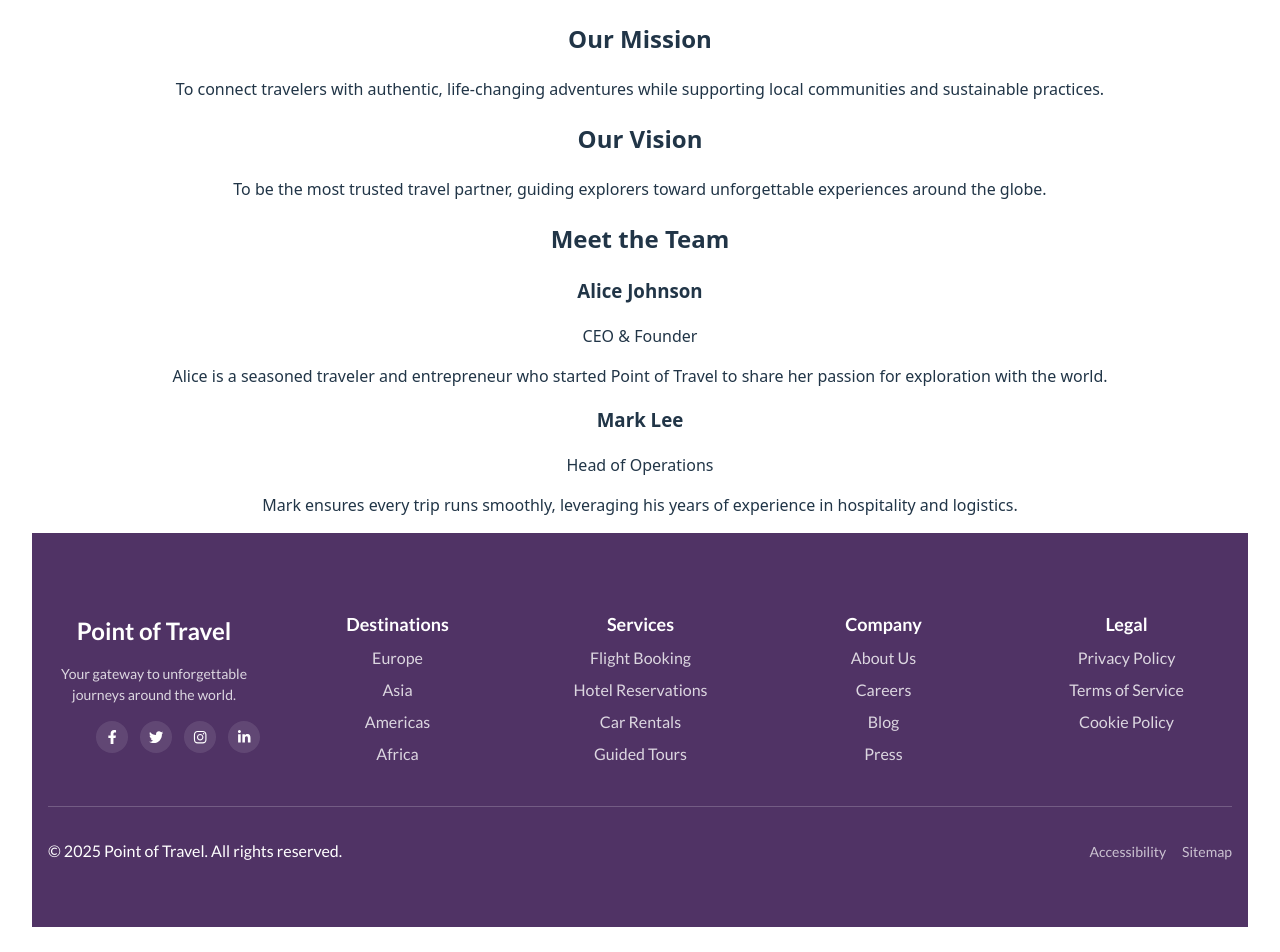
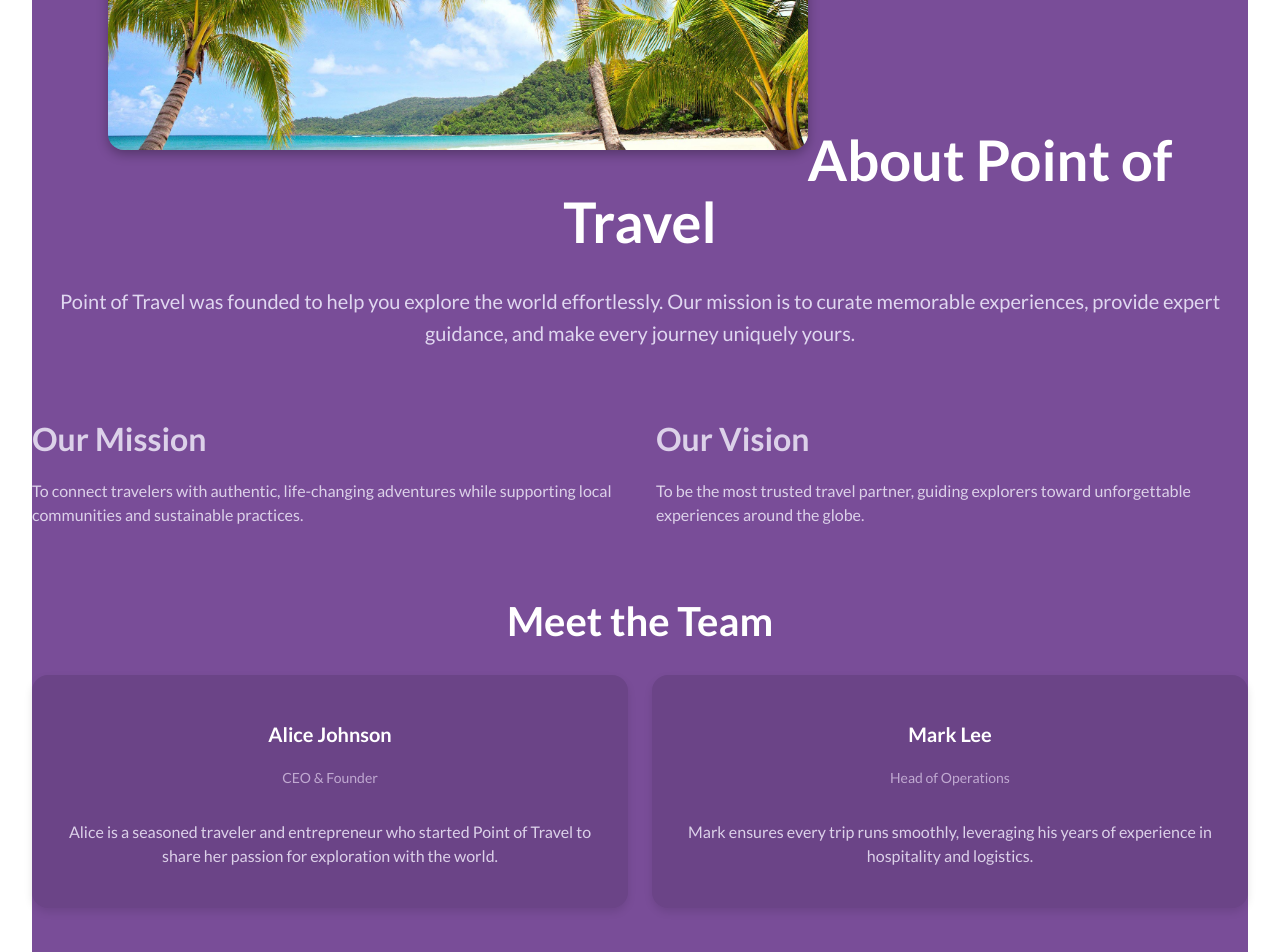
Before and after one commit to gerti064/pointoftravel, a React (Vite) app: page /about in a window 1280 px wide. Shown: the part 220-1172 px from the top of the page. Built offline with nearby package versions, Linux system fonts and the light colour scheme; no server answers.

Commit message:
Started making about part

```diff
--- a/package.json
+++ b/package.json
@@ -24,7 +24,7 @@
     "@types/react": "^19.1.6",
     "@types/react-dom": "^19.1.6",
     "@types/react-router-dom": "^5.3.3",
-    "@vitejs/plugin-react": "^4.4.1",
+    "@vitejs/plugin-react": "^4.5.2",
     "eslint": "^9.25.0",
     "eslint-plugin-react-hooks": "^5.2.0",
     "eslint-plugin-react-refresh": "^0.4.19",
--- /dev/null
+++ b/src/components/about/About.css
@@ -0,0 +1,140 @@
+/* About Section Styles */
+html, body {
+  margin: 0;
+  padding: 0;
+  box-sizing: border-box; /* Good practice for consistent box model behavior */
+}
+.about-section {
+
+  padding-top: 4rem;
+  padding-bottom: 4rem;
+  background-color: #794d98; /* bg-color-1 */
+  color: #ffffff;
+}
+
+.about-container {
+  width: 100%;
+  margin: 0;
+  padding: 0;
+  text-align: center;
+}
+
+/* Heading */
+.about-title {
+  font-family: "Lato", sans-serif;
+  font-weight: 700; /* lato-bold */
+  font-size: 3.5rem;
+  line-height: 1.1;
+  margin-bottom: 2rem;
+}
+
+.about-title img {
+  width: 100%;
+  max-width: 700px;
+  height: auto;
+  margin-bottom: 2rem;
+  border-radius: 1rem;
+  box-shadow: 0 4px 12px rgba(0, 0, 0, 0.3);
+}
+
+/* Intro paragraph */
+.about-intro {
+  font-family: "Lato", sans-serif;
+  font-weight: 400; /* lato-regular */
+  font-size: 1.25rem;
+  line-height: 1.6;
+  color: #e0d7f0; /* lighter purple */
+  margin-bottom: 2.5rem;
+}
+
+/* Grid layout for mission and vision */
+.about-grid {
+  display: grid;
+  grid-template-columns: 1fr;
+  gap: 2rem;
+  text-align: left;
+  color: #dcd1e9;
+}
+
+@media (min-width: 640px) {
+  .about-grid {
+    grid-template-columns: repeat(2, 1fr);
+  }
+}
+
+.about-subsection {
+  font-family: "Lato", sans-serif;
+}
+
+.about-subtitle {
+  font-weight: 700; /* lato-bold */
+  font-size: 2rem;
+  margin-bottom: 0.5rem;
+}
+
+.about-text {
+  font-weight: 400; /* lato-regular */
+  color: #dcd1e9;
+}
+
+/* Team Section */
+.team-section {
+  margin-top: 3rem;
+  text-align: center;
+}
+
+.team-title {
+  font-family: "Lato", sans-serif;
+  font-weight: 700;
+  font-size: 2.5rem;
+  margin-bottom: 1.5rem;
+  color: #ffffff;
+}
+
+/* Team grid */
+.team-grid {
+  display: grid;
+  grid-template-columns: 1fr;
+  gap: 1.5rem;
+  color: #dcd1e9;
+}
+
+@media (min-width: 640px) {
+  .team-grid {
+    grid-template-columns: repeat(2, 1fr);
+  }
+}
+
+/* Individual team card */
+.team-card {
+  background-color: #6b4487; /* slightly lighter purple */
+  border-radius: 1rem;
+  padding: 1.5rem;
+  box-shadow: 0 4px 8px rgba(0,0,0,0.1);
+  display: flex;
+  flex-direction: column;
+}
+
+.team-name {
+  font-family: "Lato", sans-serif;
+  font-weight: 700;
+  font-size: 1.25rem;
+  margin-bottom: 0.25rem;
+  color: #fff;
+}
+
+.team-role {
+  font-family: "Lato", sans-serif;
+  font-weight: 400;
+  font-size: 0.875rem;
+  margin-bottom: 1rem;
+  color: #c0a9d1;
+}
+
+.team-description {
+  font-family: "Lato", sans-serif;
+  font-weight: 400;
+  font-size: 1rem;
+  color: #dcd1e9;
+  flex-grow: 1;
+}
--- a/src/components/about/About.tsx
+++ b/src/components/about/About.tsx
@@ -1,62 +1,57 @@
 // src/components/about/About.tsx
 import React from 'react';
+import foto1 from '../../assets/foto1.jpg';
+import './About.css'; // Import your new CSS file
 
 const About: React.FC = () => {
   return (
-    <section className="pt-16 pb-12 bg-white">
-      <div className="max-w-3xl mx-auto px-4 text-center">
-        {/* Page Heading */}
-        <h1 className="text-4xl font-bold text-black mb-4">
+    <section className="about-section">
+      <div className="about-container">
+        <h1 className="about-title">
+          <img
+            src={foto1}
+            alt="foto1"
+            className="about-title-image"
+          />
+
           About Point of Travel
         </h1>
-        {/* Intro Paragraph */}
-        <p className="text-lg text-black mb-8">
+
+        <p className="about-intro">
           Point of Travel was founded to help you explore the world effortlessly. Our mission is to curate memorable experiences, provide expert guidance, and make every journey uniquely yours.
         </p>
 
-        {/* Core Values */}
-        <div className="grid sm:grid-cols-2 gap-8 text-left">
-          <div>
-            <h2 className="text-2xl font-semibold text-black mb-2">
-              Our Mission
-            </h2>
-            <p className="text-black">
+        <div className="about-grid">
+          <div className="about-subsection">
+            <h2 className="about-subtitle">Our Mission</h2>
+            <p className="about-text">
               To connect travelers with authentic, life-changing adventures while supporting local communities and sustainable practices.
             </p>
           </div>
-          <div>
-            <h2 className="text-2xl font-semibold text-black mb-2">
-              Our Vision
-            </h2>
-            <p className="text-black">
+
+          <div className="about-subsection">
+            <h2 className="about-subtitle">Our Vision</h2>
+            <p className="about-text">
               To be the most trusted travel partner, guiding explorers toward unforgettable experiences around the globe.
             </p>
           </div>
         </div>
 
-        {/* Team Section */}
-        <div className="mt-12">
-          <h2 className="text-3xl font-bold text-black mb-6">
-            Meet the Team
-          </h2>
-          <div className="grid sm:grid-cols-2 gap-6">
-            {/* Team Member 1 */}
-            <div className="bg-gray-50 p-6 rounded-lg shadow-sm">
-              <h3 className="text-xl font-semibold text-black mb-1">
-                Alice Johnson
-              </h3>
-              <p className="text-black text-sm mb-2">CEO &amp; Founder</p>
-              <p className="text-black text-sm">
+        <div className="team-section">
+          <h2 className="team-title">Meet the Team</h2>
+          <div className="team-grid">
+            <div className="team-card">
+              <h3 className="team-name">Alice Johnson</h3>
+              <p className="team-role">CEO &amp; Founder</p>
+              <p className="team-description">
                 Alice is a seasoned traveler and entrepreneur who started Point of Travel to share her passion for exploration with the world.
               </p>
             </div>
-            {/* Team Member 2 */}
-            <div className="bg-gray-50 p-6 rounded-lg shadow-sm">
-              <h3 className="text-xl font-semibold text-black mb-1">
-                Mark Lee
-              </h3>
-              <p className="text-black text-sm mb-2">Head of Operations</p>
-              <p className="text-black text-sm">
+
+            <div className="team-card">
+              <h3 className="team-name">Mark Lee</h3>
+              <p className="team-role">Head of Operations</p>
+              <p className="team-description">
                 Mark ensures every trip runs smoothly, leveraging his years of experience in hospitality and logistics.
               </p>
             </div>
```
Also changed, not shown: src/assets/foto1.jpg (added), 1 other file (tests, documents, lock files or other folders).
